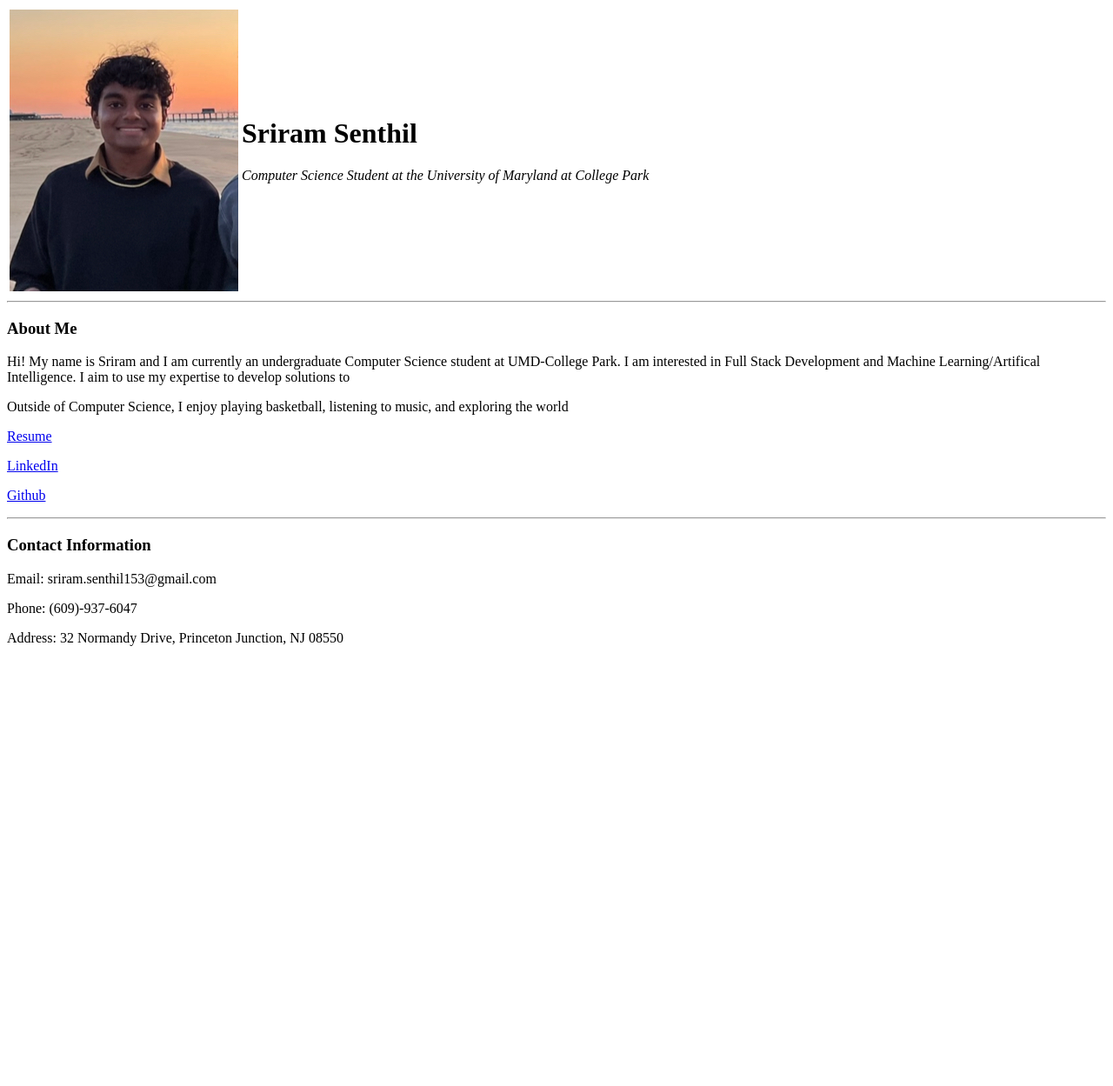
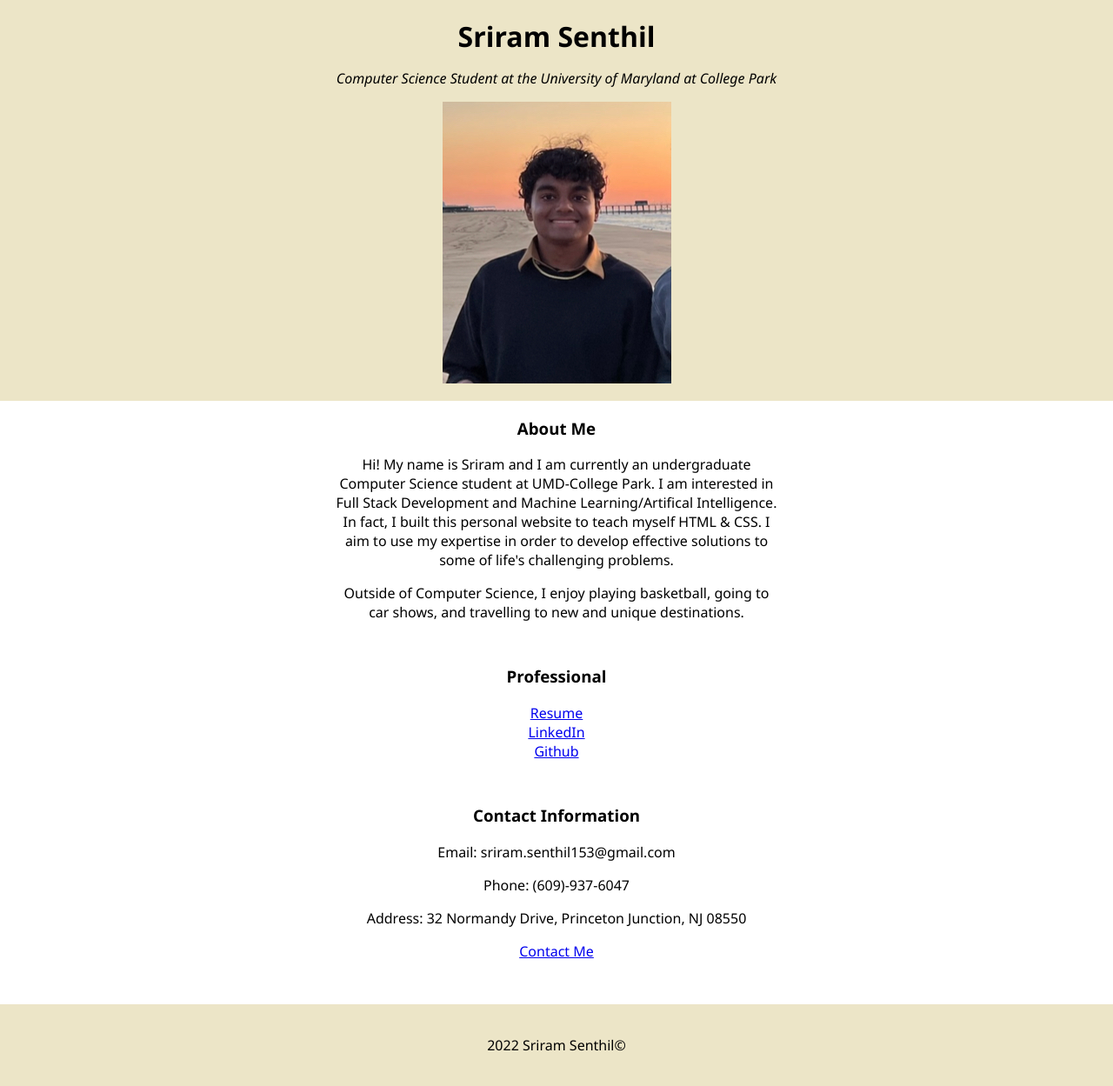
Before and after one commit to sriramssenthil/sriramssenthil.github.io, a plain HTML site: page index.html in a window 1280 px wide. Shown: the whole page at 87% size. Before the commit the page ends 800 px from the top, so only its background shows below. Drawn offline with Linux system fonts and the light colour scheme.

Commit message:
Updated index.html
Added styling

```diff
--- a/index.html
+++ b/index.html
@@ -4,39 +4,59 @@
     <meta http-equiv="X-UA-Compatible" content="IE=edge">
     <meta name="viewport" content="width=device-width, initial-scale=1.0">
     <title>Sriram Senthil</title>
+    <link rel="stylesheet" href="styles.css">
+    <link rel="icon" href="favicon.ico?v=2">
+
+
 </head>
 <body>
-    <table>
-        <td>
-            <img src = "sriramprofilepicture.jpg" alt = "Sriram Profile Picture">
-        </td>
-        <td>
-            <h1> Sriram Senthil</h1>
-            <p>
-                <em>Computer Science Student at the University of Maryland at College Park</em>
-            </p>
-        </td>
-    </table>
-    <hr>
+
+    <div class = "title">
+        <h1> Sriram Senthil </h1>
+        <p> <em> Computer Science Student at the University of Maryland at College Park</em></p>
+        <img src ="sriramprofilepicture.jpg" alt = "Profile Pic">
+    </div>
+    <div class = "about_me">
         <h3> About Me</h3>
         <p> Hi! My name is Sriram and I am currently an undergraduate
             Computer Science student at UMD-College Park. I am interested in Full Stack
-        Development and Machine Learning/Artifical Intelligence. I aim to use my expertise to develop solutions to
+            Development and Machine Learning/Artifical Intelligence. In fact, I
+            built this personal website to teach myself HTML & CSS.
+            I aim to use my expertise in order to develop effective solutions to
+            some of life's challenging problems.
         </p>
+        <p> Outside of Computer Science,
+            I enjoy playing basketball, going to car shows, and travelling to new and unique destinations.
+        </p>
+    </div>
 
-    <p> Outside of Computer Science,
-        I enjoy playing basketball, listening to music, and exploring the world
-    </p>
+    <div class="links">
+        <h3> Professional </h3>
+        <div class = "resume">
+            <a href="https://docs.google.com/document/d/1Ts0TIx5CljEMHRevc40pjztLXO9aaKKPP8Iak_QClOk/edit?usp=sharing">Resume</a>
+        </div>
+        <div class = "linkedin">
+            <a href="https://www.linkedin.com/in/sriram-senthil/">LinkedIn</a>
+        </div>
+        <div class = "github">
+            <a href="https://github.com/sriramssenthil">Github</a>
+        </div>
+    </div>
 
-
-    <p> <a href="https://docs.google.com/document/d/1Ts0TIx5CljEMHRevc40pjztLXO9aaKKPP8Iak_QClOk/edit?usp=sharing">Resume</a></p>
-    <p> <a href="https://www.linkedin.com/in/sriram-senthil/">LinkedIn</a></p>
-    <p> <a href="https://github.com/sriramssenthil">Github</a></p>
-
-    <hr>
+    <div class="contact">
         <h3> Contact Information</h3>
         <p> Email: sriram.senthil153@gmail.com</p>
         <p> Phone: (609)-937-6047</p>
         <p> Address: 32 Normandy Drive, Princeton Junction, NJ 08550</p>
+        <a class="btn" href="mailto:sriram.senthil153@email.com">Contact Me</a>
+    </div>
+
+    <div class = "footer">
+        <p>2022 Sriram Senthil©</p>
+    </div>
+
+
+
+
 </body>
 </html>
--- /dev/null
+++ b/styles.css
@@ -0,0 +1,44 @@
+body{
+    margin: 0px;
+    text-align: center;
+    font-family:'Segoe UI', Tahoma, Geneva, Verdana, sans-serif;
+}
+
+h1{
+    margin-top: 0px;
+    margin-bottom: 0px;
+    margin-right: auto;
+    margin-left: auto;
+    width: 30%;
+}
+
+
+.title{
+    padding-top: 20px;
+    background-color: #ECE5C7;
+    margin-bottom: 0px;
+    padding-bottom: 20px;
+
+}
+
+.about_me{
+    margin-top: 0px;
+    margin-bottom: px;
+    margin-right: auto;
+    margin-left: auto;
+    width: 40%;
+}
+
+.contact{
+    margin-top: 50px;
+    padding-bottom: 50px;
+}
+.links{
+    margin-top: 50px;
+
+}
+
+.footer{
+    background-color: #ECE5C7;
+    padding: 20px;
+}
```
Also changed, not shown: contact.html (added, +16 -0 lines), favicon.ico (added). Lines whose indentation alone changed are shown as unchanged.
